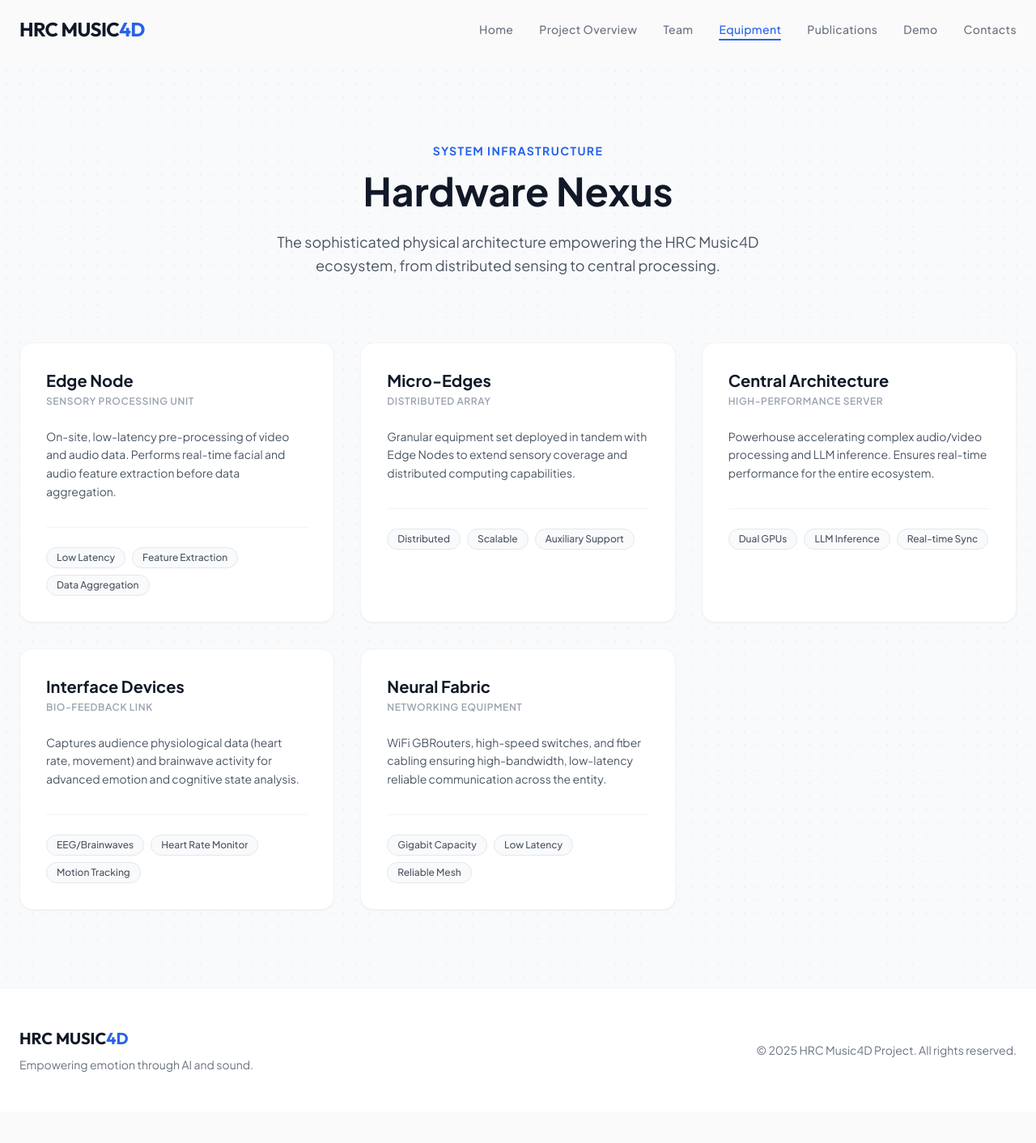
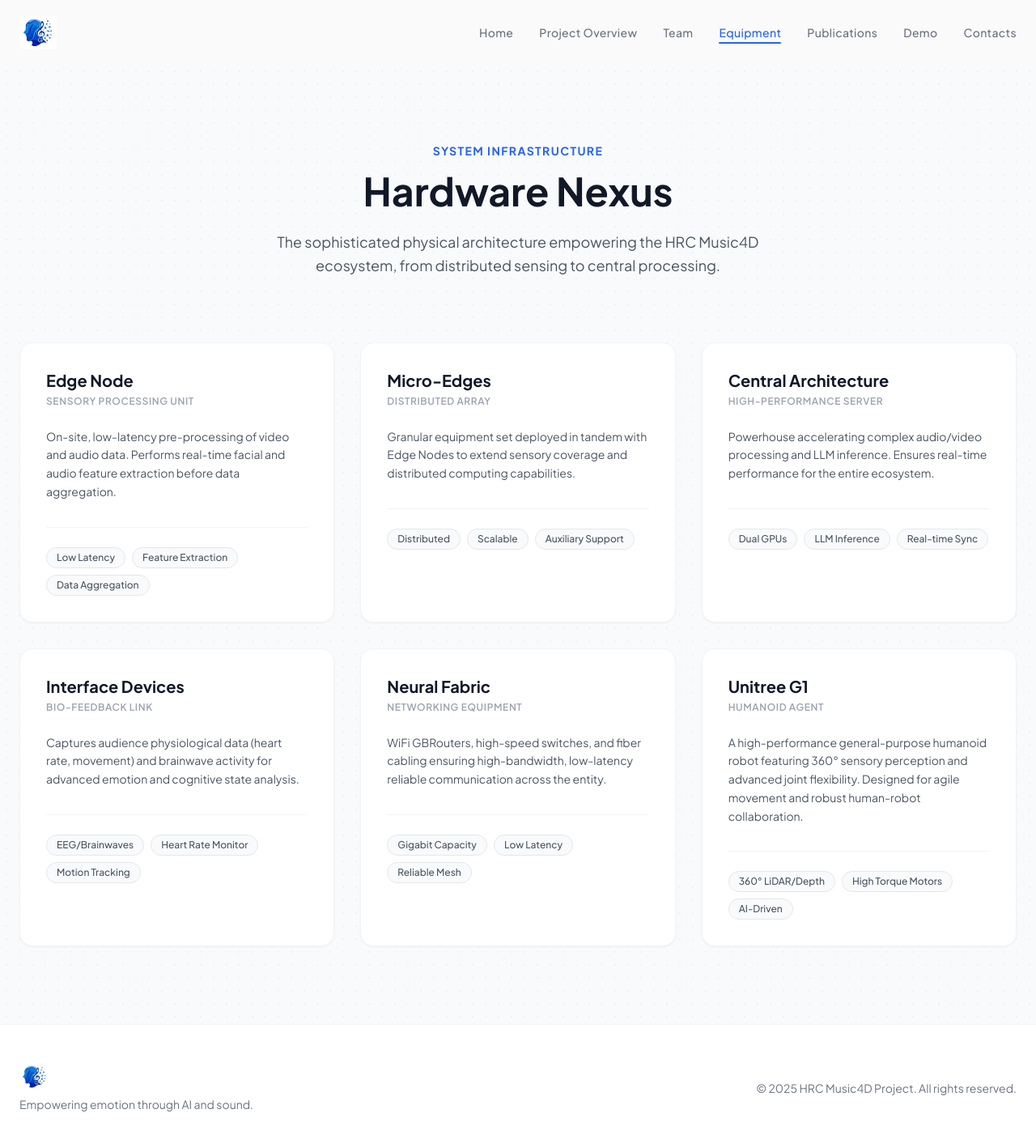
Before and after one commit to kananmittal/Music4D, a React (Vite) app: page /equipment in a window 1280 px wide. Shown: the top 1412 px of the page at 81% size. Before the commit the page ends 1373 px from the top, so only its background shows below. Built offline with nearby package versions, Linux system fonts and the light colour scheme.

Commit message:
feat: Add Unitree G1 to Equipment and update logo

```diff
--- a/index.html
+++ b/index.html
@@ -1,13 +1,16 @@
 <!doctype html>
 <html lang="en">
+
 <head>
   <meta charset="UTF-8" />
-    <link rel="icon" type="image/svg+xml" href="/vite.svg" />
+  <link rel="icon" type="image/png" href="/logo.png" />
   <meta name="viewport" content="width=device-width, initial-scale=1.0" />
   <title>HRC Music4D</title>
 </head>
+
 <body>
   <div id="root"></div>
   <script type="module" src="/src/main.jsx"></script>
 </body>
+
 </html>
--- a/src/components/Equipment.jsx
+++ b/src/components/Equipment.jsx
@@ -31,6 +31,12 @@ const modules = [
         subtitle: "Networking Equipment",
         desc: "WiFi GBRouters, high-speed switches, and fiber cabling ensuring high-bandwidth, low-latency reliable communication across the entity.",
         specs: ["Gigabit Capacity", "Low Latency", "Reliable Mesh"],
+    },
+    {
+        title: "Unitree G1",
+        subtitle: "Humanoid Agent",
+        desc: "A high-performance general-purpose humanoid robot featuring 360° sensory perception and advanced joint flexibility. Designed for agile movement and robust human-robot collaboration.",
+        specs: ["360° LiDAR/Depth", "High Torque Motors", "AI-Driven"],
     }
 ];
 
--- a/src/components/Layout.jsx
+++ b/src/components/Layout.jsx
@@ -14,7 +14,7 @@ const Layout = ({ children }) => {
             <footer className="py-12 bg-white border-t border-gray-100 mt-auto">
                 <div className="max-w-7xl mx-auto px-6 flex flex-col md:flex-row justify-between items-center gap-6">
                     <div className="text-center md:text-left">
-                        <h3 className="text-xl font-bold font-heading text-text-heading mb-2">HRC MUSIC<span className="text-accent-blue">4D</span></h3>
+                        <img src="/logo.png" alt="HRC Music4D Logo" className="h-8 w-auto mb-2 mx-auto md:mx-0" />
                         <p className="text-text-secondary text-sm">Empowering emotion through AI and sound.</p>
                     </div>
 
--- a/src/components/Navbar.jsx
+++ b/src/components/Navbar.jsx
@@ -33,8 +33,8 @@ const Navbar = () => {
         >
             <div className="max-w-7xl mx-auto px-6 flex justify-between items-center">
                 {/* Logo */}
-                <Link to="/" className="text-2xl font-bold font-heading tracking-tight text-text-heading z-50">
-                    HRC MUSIC<span className="text-accent-blue">4D</span>
+                <Link to="/" className="z-50 flex items-center">
+                    <img src="/logo.png" alt="HRC Music4D Logo" className="h-10 w-auto" />
                 </Link>
 
                 {/* Desktop Menu */}
--- a/src/components/ProjectOverview.jsx
+++ b/src/components/ProjectOverview.jsx
@@ -73,7 +73,7 @@ const ProjectOverview = () => {
                                 className="w-full h-auto rounded-lg shadow-inner border border-gray-100"
                             />
                             <div className="mt-4 pt-4 border-t border-gray-100 text-center">
-                                <p className="text-xs font-bold tracking-widest text-text-secondary uppercase">Fig 1. Proposed MA-HRT Orchestra Framework</p>
+                                <p className="text-xs font-bold tracking-widest text-text-secondary uppercase">Proposed MA-HRT Orchestra Framework</p>
                             </div>
                         </div>
                     </motion.div>
--- a/src/components/Team.jsx
+++ b/src/components/Team.jsx
@@ -21,7 +21,7 @@ const Team = () => {
 
     const tier2 = [
         { name: 'Francesco Pupo', role: 'Researcher', linkedin: 'https://projects.dimes.unical.it/music4d/il-team/', image: imgPupo, affiliation: "Associate Professor at University of Calabria" },
-        { name: 'Rashmi Chawla', role: 'Team Member', linkedin: 'https://www.linkedin.com/in/rashmi-chawla-710348128/', image: imgChawla, affiliation: "Associate Professor at JC Bose University, India & Coordinator at Institution’s Innovation Council, University of Calabria" }
+        { name: 'Rashmi Chawla', role: 'Team Member', linkedin: 'https://www.linkedin.com/in/rashmi-chawla-710348128/', image: imgChawla, affiliation: "Associate Professor at JC Bose University, YMCA, India & Post Doc. Researcher at University of Calabria" }
     ];
 
     const tier3 = [
```
Also changed, not shown: public/logo.png (added), src/assets/logo.png (added). Lines whose indentation alone changed are shown as unchanged.
